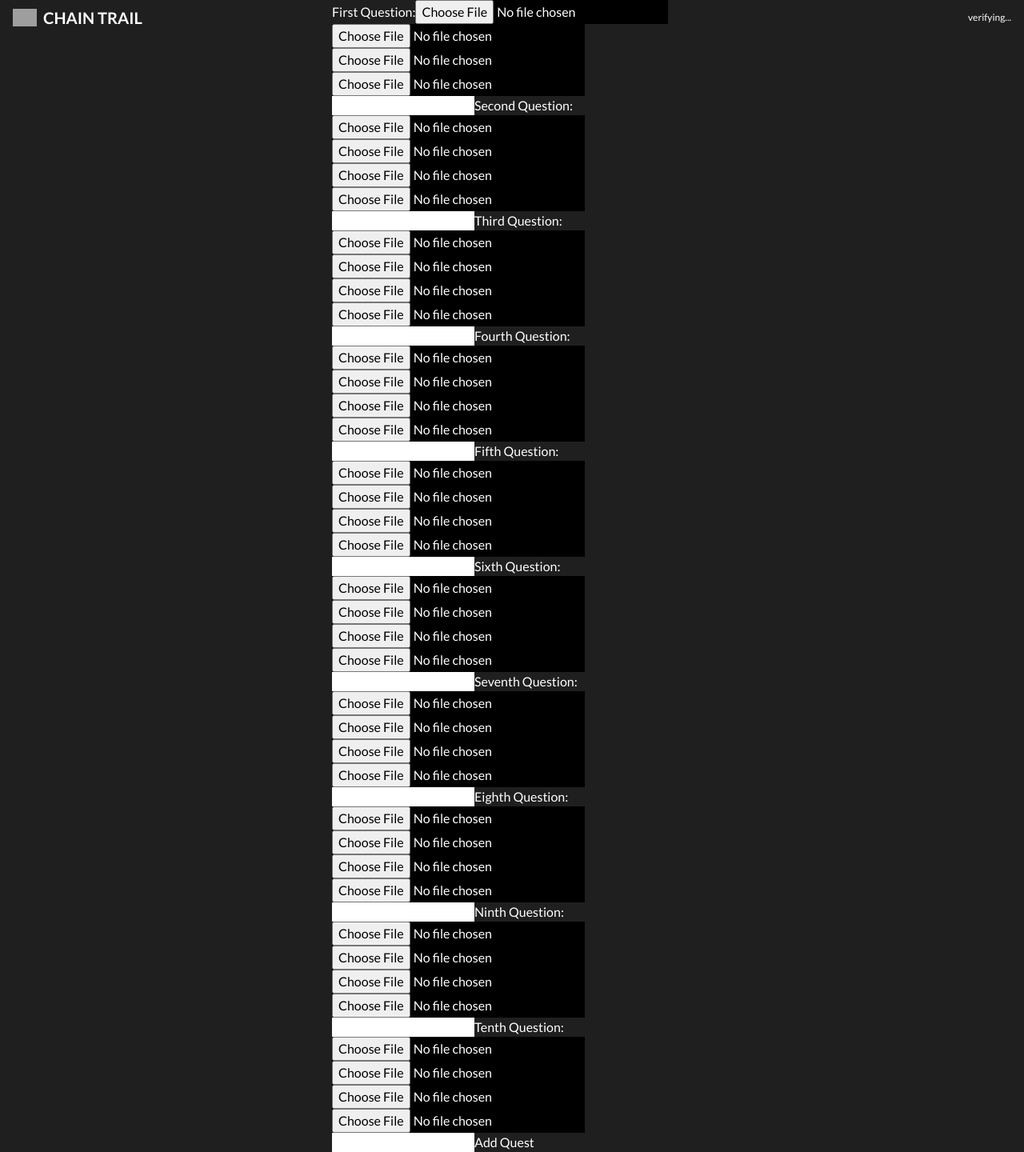
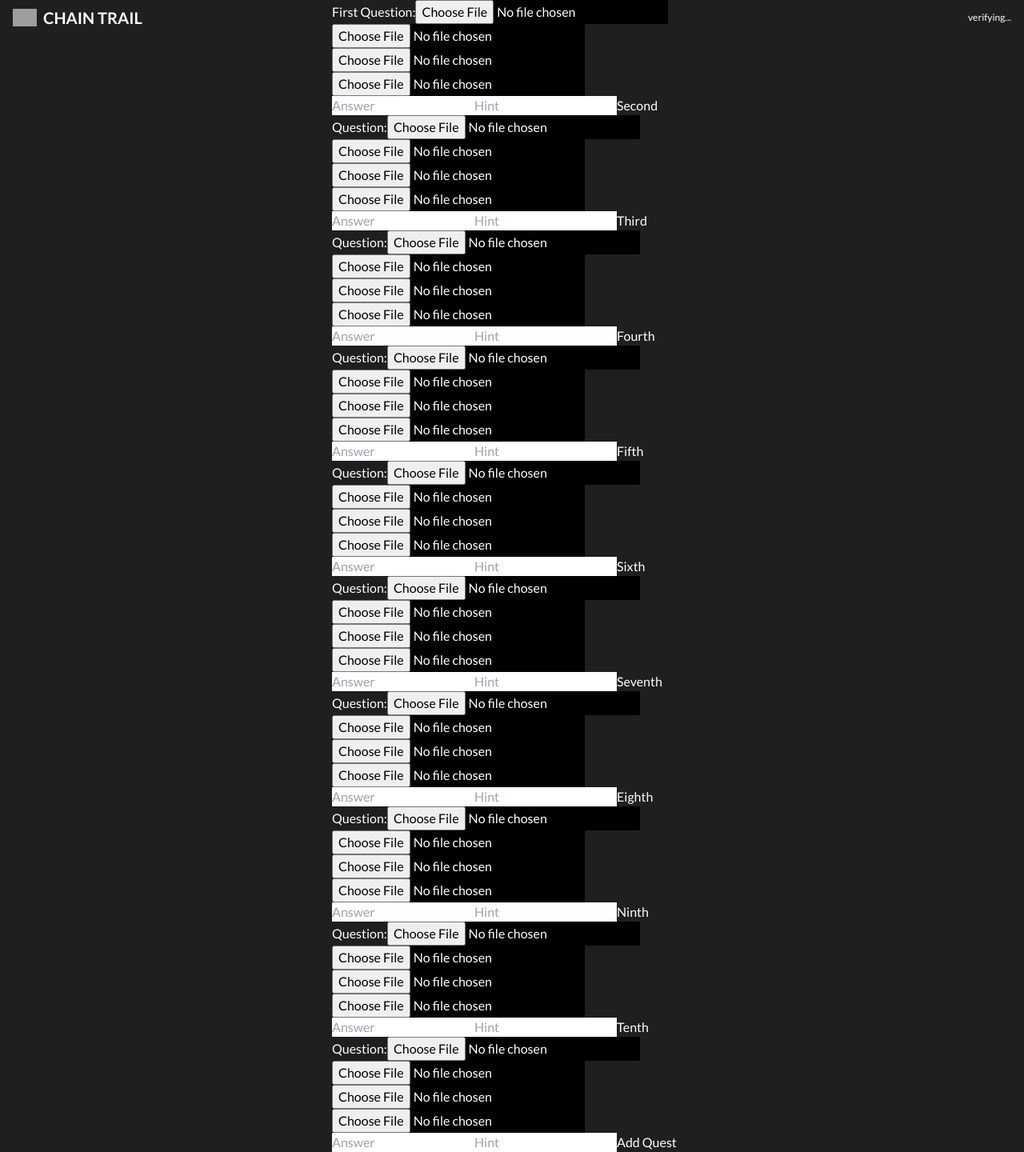
Before and after one commit to Chain-Trail/chaintrail, a Next.js app: page /Admin/new-question in a window 1280 px wide. Shown: the whole page at 80% size. Built offline with nearby package versions, Linux system fonts and the light colour scheme; grey boxes are pictures that could not be loaded.

Commit message:
Princewill updated

```diff
--- a/app/Admin/new-question/page.jsx
+++ b/app/Admin/new-question/page.jsx
@@ -22,6 +22,16 @@ const NewQuestion = () => {
   const [answer8, setAnswer8] = useState("");
   const [answer9, setAnswer9] = useState("");
   const [answer10, setAnswer10] = useState("");
+  const [hint1, setHint1] = useState("");
+  const [hint2, setHint2] = useState("");
+  const [hint3, setHint3] = useState("");
+  const [hint4, setHint4] = useState("");
+  const [hint5, setHint5] = useState("");
+  const [hint6, setHint6] = useState("");
+  const [hint7, setHint7] = useState("");
+  const [hint8, setHint8] = useState("");
+  const [hint9, setHint9] = useState("");
+  const [hint10, setHint10] = useState("");
   const [quest, setQuest] = useState({});
 
 
@@ -33,6 +43,9 @@ const NewQuestion = () => {
       ],
       answers: [
         answer1, answer2, answer3, answer4, answer5, answer6, answer7, answer8, answer9, answer10
+      ],
+      hints: [
+        hint1, hint2, hint3, hint4, hint5, hint6, hint7, hint8, hint9, hint10
       ]
     })
 
@@ -65,6 +78,13 @@ const NewQuestion = () => {
         type="text"
         value={answer1}
         onChange={(e) => setAnswer1(e.target.value)}
+        placeholder="Answer"
+      />
+      <input
+        type="text"
+        value={hint1}
+        onChange={(e) => setHint1(e.target.value)}
+        placeholder="Hint"
       />
 
       {/* Second Question */}
@@ -86,6 +106,13 @@ const NewQuestion = () => {
         type="text"
         value={answer2}
         onChange={(e) => setAnswer2(e.target.value)}
+        placeholder='Answer'
+      />
+      <input
+        type="text"
+        value={hint2}
+        onChange={(e) => setHint2(e.target.value)}
+        placeholder="Hint"
       />
 
       {/* Third Question */}
@@ -107,6 +134,13 @@ const NewQuestion = () => {
         type="text"
         value={answer3}
         onChange={(e) => setAnswer3(e.target.value)}
+        placeholder='Answer'
+      />
+      <input
+        type="text"
+        value={hint3}
+        onChange={(e) => setHint3(e.target.value)}
+        placeholder="Hint"
       />
 
       {/* Fourth question */}
@@ -128,6 +162,13 @@ const NewQuestion = () => {
         type="text"
         value={answer4}
         onChange={(e) => setAnswer4(e.target.value)}
+        placeholder='Answer'
+      />
+      <input
+        type="text"
+        value={hint4}
+        onChange={(e) => setHint4(e.target.value)}
+        placeholder="Hint"
       />
 
       {/* Fifth question*/}
@@ -149,6 +190,13 @@ const NewQuestion = () => {
         type="text"
         value={answer5}
         onChange={(e) => setAnswer5(e.target.value)}
+        placeholder='Answer'
+      />
+      <input
+        type="text"
+        value={hint5}
+        onChange={(e) => setHint5(e.target.value)}
+        placeholder="Hint"
       />
 
       {/* Sixth question */}
@@ -170,6 +218,13 @@ const NewQuestion = () => {
         type="text"
         value={answer6}
         onChange={(e) => setAnswer6(e.target.value)}
+        placeholder='Answer'
+      />
+      <input
+        type="text"
+        value={hint6}
+        onChange={(e) => setHint6(e.target.value)}
+        placeholder="Hint"
       />
 
       {/* Seventh question */}
@@ -191,6 +246,13 @@ const NewQuestion = () => {
         type="text"
         value={answer7}
         onChange={(e) => setAnswer7(e.target.value)}
+        placeholder='Answer'
+      />
+      <input
+        type="text"
+        value={hint7}
+        onChange={(e) => setHint7(e.target.value)}
+        placeholder="Hint"
       />
 
       {/* Eighth question */}
@@ -212,6 +274,13 @@ const NewQuestion = () => {
         type="text"
         value={answer8}
         onChange={(e) => setAnswer8(e.target.value)}
+        placeholder='Answer'
+      />
+      <input
+        type="text"
+        value={hint8}
+        onChange={(e) => setHint8(e.target.value)}
+        placeholder="Hint"
       />
 
       {/* Ninth question */}
@@ -233,6 +302,13 @@ const NewQuestion = () => {
         type="text"
         value={answer9}
         onChange={(e) => setAnswer9(e.target.value)}
+        placeholder='Answer'
+      />
+      <input
+        type="text"
+        value={hint9}
+        onChange={(e) => setHint9(e.target.value)}
+        placeholder="Hint"
       />
 
       {/* Tenth question */}
@@ -254,6 +330,13 @@ const NewQuestion = () => {
         type="text"
         value={answer10}
         onChange={(e) => setAnswer10(e.target.value)}
+        placeholder='Answer'
+      />
+      <input
+        type="text"
+        value={hint10}
+        onChange={(e) => setHint10(e.target.value)}
+        placeholder="Hint"
       />
       <button onClick={handleAddQuestion}>Add Quest</button>
     </div>
--- a/app/api/questions/route.js
+++ b/app/api/questions/route.js
@@ -3,6 +3,7 @@ import QuestionModel from '../models/questionModel'
 export async function GET(request) {
     // const userId = request.nextUrl.searchParams.get("id");
 
+    // Try this one if it generates error
     // const id = req.query.id;
 
     const { searchParams } = new URL(request.URL);
@@ -12,7 +13,7 @@ export async function GET(request) {
         const questionModel = await QuestionModel.findOne({ id });
 
         if (questionModel) {
-            const data = JSON.parse(questionModel.questions);
+            const data = questionModel;
 
             return NextResponse.json({ data });
         } else {
```
